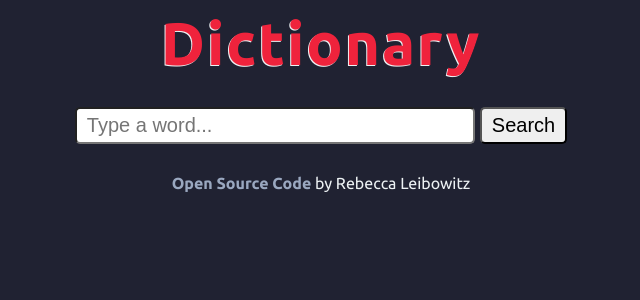
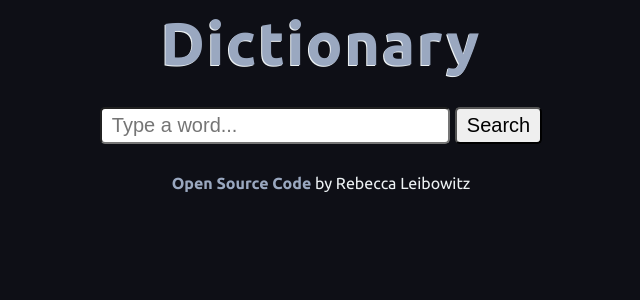
Before and after one commit to BEX-0/dictionary-react, a React (Create React App) app: page / in a window 1280 px wide. Shown: the top 300 px of the page, without its empty margins (319-959 px from the left). Built offline with nearby package versions, Linux system fonts and the light colour scheme.

Commit message:
changed color scheme

```diff
--- a/src/App.css
+++ b/src/App.css
@@ -1,19 +1,17 @@
 :root {
- --primary1-light: #edf2f4;
- --primary1-dark: #9aa8c0;
- --primary2-light: #ef233c;
- --primary2-dark: #d90429;
+ --primary-light: #edf2f4;
+ --primary-dark: #9aa8c0;
 }
 
 .App {
- color: var(--primary1-light);
+ color: var(--primary-light);
  text-align: center;
  font-family: "Ubuntu", sans-serif;
 }
 
 .App a {
  text-decoration: none;
- color: var(--primary1-dark);
+ color: var(--primary-dark);
 }
 
 .App footer {
@@ -27,7 +25,7 @@
  margin: 0;
  letter-spacing: 2px;
  text-shadow: -1px 1px rgba(237, 242, 244, 1);
- color: var(--primary2-light);
+ color: var(--primary-dark);
 }
 
 .App main {
--- a/src/Header.css
+++ b/src/Header.css
@@ -5,7 +5,6 @@
 .Header h2 {
  text-align: center;
  font-size: 40px;
- color: var(--primary2-light);
 }
 
 .Header h4,
--- a/src/Meaning.css
+++ b/src/Meaning.css
@@ -1,7 +1,13 @@
+.Meaning {
+ background-color: #161722;
+ padding: 5px 10px;
+ border-radius: 8px;
+}
+
 .Meaning h3 {
  font-size: 25px;
- margin-bottom: 10px;
- color: var(--primary2-dark);
+ margin: 0px 0px 10px 0px;
+ color: var(--primary-dark);
 }
 
 .Meaning p {
@@ -10,6 +16,5 @@
 }
 
 .Meaning p em {
- padding-top: 30px;
  opacity: 0.5;
 }
--- a/src/Search.css
+++ b/src/Search.css
@@ -9,7 +9,8 @@
 }
 
 .Search input:first-child {
-    width: 400px;
+ max-width: 350px;
+ width: 100%;
  margin-right: 5px;
 }
 
--- a/src/index.css
+++ b/src/index.css
@@ -1,3 +1,3 @@
 body {
- background-color: #202232;
+ background-color: #0e0f16;
 }
```
Lines whose indentation alone changed are shown as unchanged.
